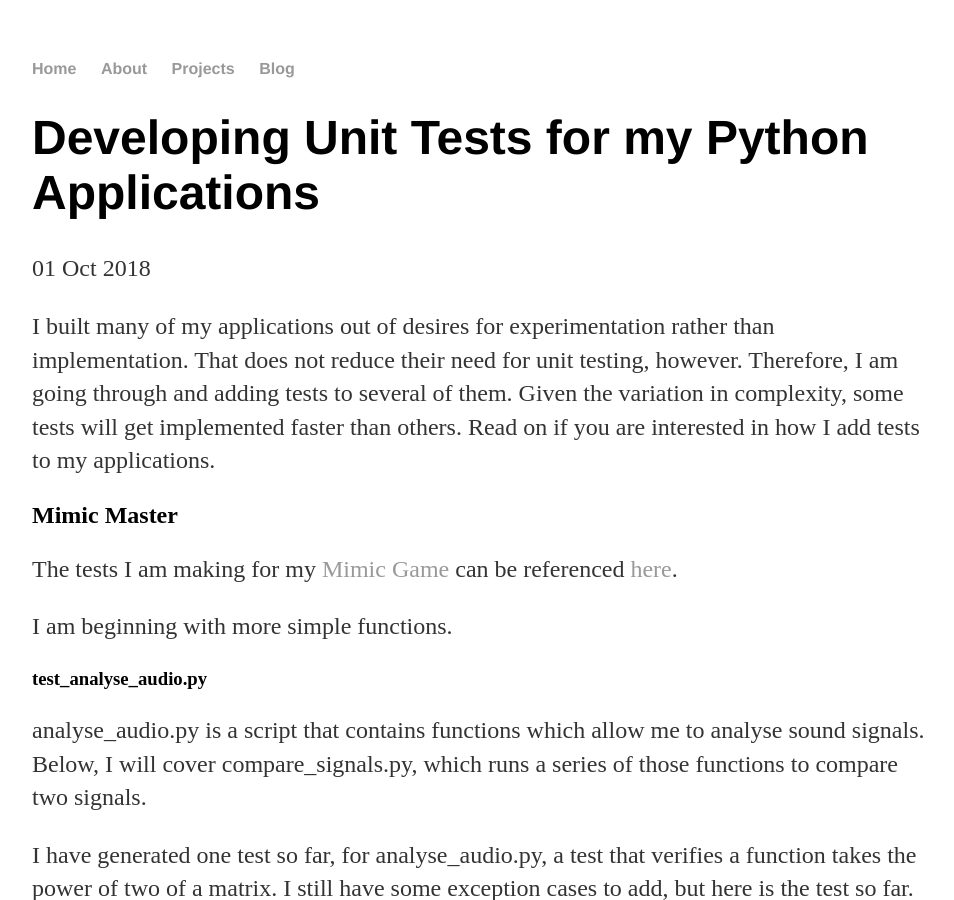
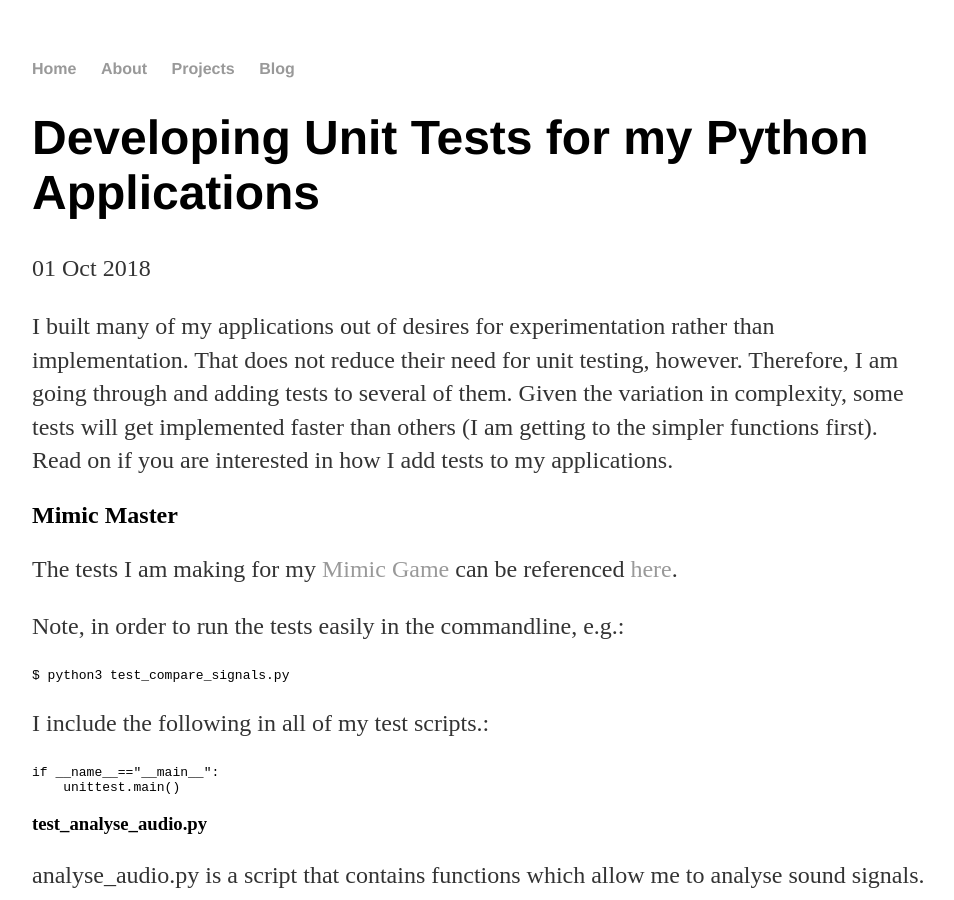
Before and after one commit to a-n-rose/a-n-rose.github.io, a Jekyll site: the page built from _posts/2018-10-01-unit-test-development.md, in a window 1280 px wide and 900 px high. Shown: the whole window, without its empty margins (160-1114 px from the left). Built offline with Jekyll 4.4.1, drawn with Linux system fonts in a browser that asks for light colours.

Commit message:
improved documentation of code

````diff
--- a/_posts/2018-10-01-unit-test-development.md
+++ b/_posts/2018-10-01-unit-test-development.md
@@ -4,12 +4,20 @@ title: "Developing Unit Tests for my Python Applications"
 date: 2018-10-01
 ---
 
-I built many of my applications out of desires for experimentation rather than implementation. That does not reduce their need for unit testing, however. Therefore, I am going through and adding tests to several of them. Given the variation in complexity, some tests will get implemented faster than others. Read on if you are interested in how I add tests to my applications.
+I built many of my applications out of desires for experimentation rather than implementation. That does not reduce their need for unit testing, however. Therefore, I am going through and adding tests to several of them. Given the variation in complexity, some tests will get implemented faster than others (I am getting to the simpler functions first). Read on if you are interested in how I add tests to my applications.
 
 ## Mimic Master
 The tests I am making for my <a href="/2018/08/24/mimic-master-pitchcurve-vs-fingerprint.html">Mimic Game</a> can be referenced <a href="https://github.com/a-n-rose/mimic-master-how-well-can-you-mimic/tree/master/pitch_curve">here</a>.
 
-I am beginning with more simple functions.
+Note, in order to run the tests easily in the commandline, e.g.:
+```
+$ python3 test_compare_signals.py
+```
+I include the following in all of my test scripts.:
+```
+if __name__=="__main__":
+    unittest.main()
+```
 
 ### test_analyse_audio.py
 
````
